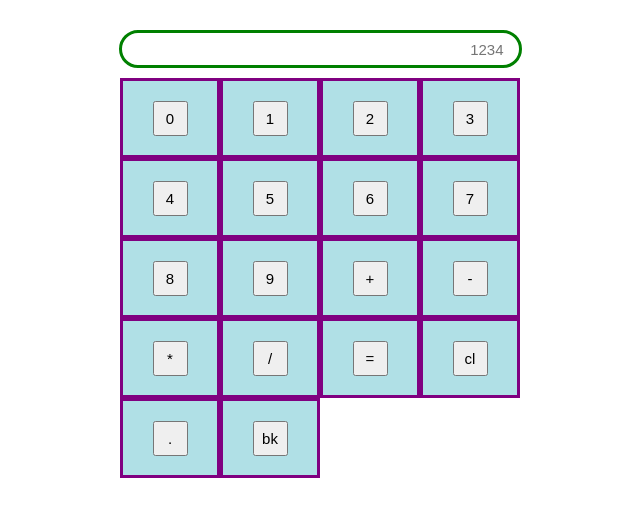
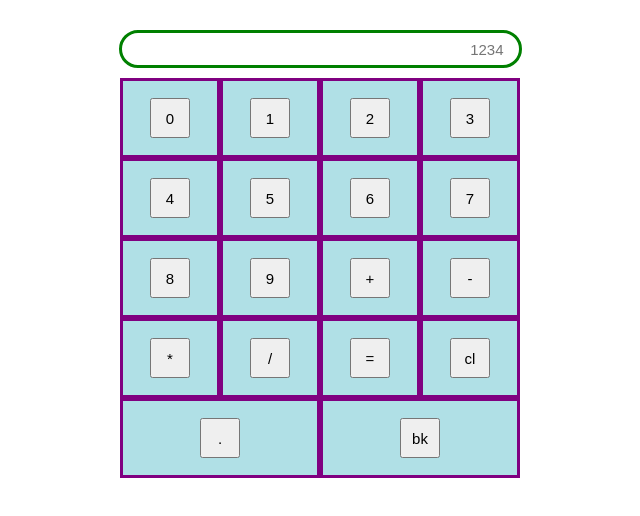
Before and after one commit to cvillere/Calc_proj, a plain HTML site: page index.html in a window 1280 px wide. Shown: the whole page, without its empty margins (320-960 px from the left). Drawn offline with Linux system fonts and the light colour scheme.

Commit message:
Span bottom buttons across 2 columns

```diff
--- a/calc.css
+++ b/calc.css
@@ -30,8 +30,8 @@
 .childButton {
 
     display: grid;
-    height: 35px;
-    width: 35px;
+    height: 40px;
+    width: 40px;
     font-size: 15px;
     align-self: center;
     justify-self: center;
@@ -55,3 +55,15 @@
     align-items: center;
 
 }
+
+.stretchdec {
+
+    grid-column: 1 / span 2;
+
+}
+
+.stretchbksp {
+
+    grid-column: 3 / span 2;
+
+}
```
